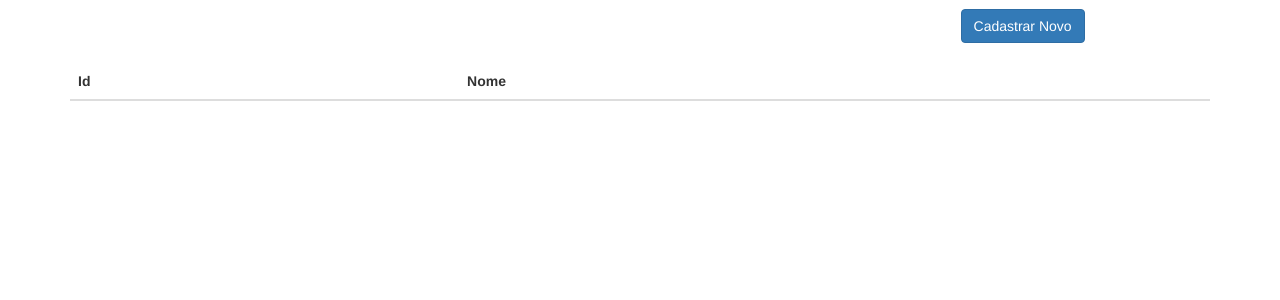
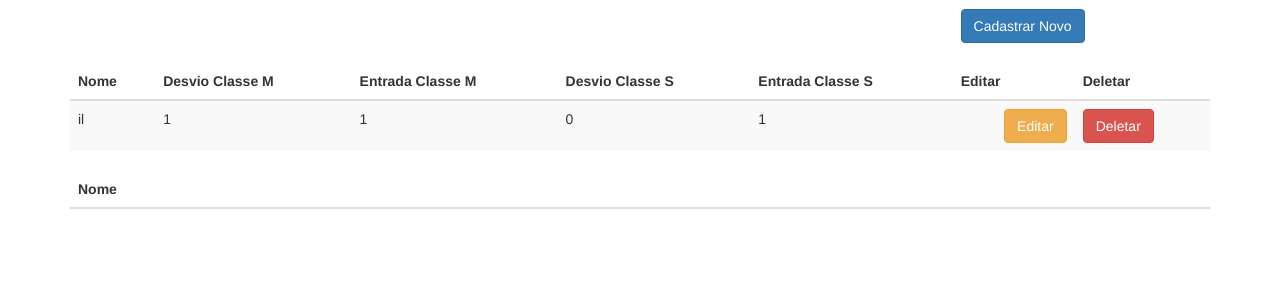
Before and after one commit to petbccufscar/pet_prod, a Django app: page /area/ in a window 1280 px wide. Shown: the part 101-401 px from the top of the page. Run offline with Django 3.2, Linux system fonts and the light colour scheme; data comes from the database, SQL or seed files in the repository; data that the repository does not hold is empty; some libraries are stand-ins or nearby versions.

Commit message:
Arrumando area com classes dinamicas

```diff
--- a/jogo/models.py
+++ b/jogo/models.py
@@ -85,8 +85,8 @@ class Rodada(models.Model):
 
 
 class Area_Classe_Social(models.Model):
-    area = models.ForeignKey(Area, on_delete=models.CASCADE)
-    classe_social = models.ForeignKey(Classe_Social, on_delete=models.CASCADE)
+    area = models.CharField(max_length=200)
+    classe_social = models.CharField(max_length=200)
     entrada = models.IntegerField(validators=[MinValueValidator(1)])
     desvios = models.IntegerField(validators=[MinValueValidator(0)])
 
--- a/jogo/templates/area/area_index.html
+++ b/jogo/templates/area/area_index.html
@@ -13,20 +13,43 @@
             <a href="{% url 'jogo:area_new' %}"><button type="submit" class="btn btn-primary">Cadastrar Novo</button></a>
         </div>
         <br>
+    <table class="table table-striped">
+        <thead>
+            <tr>
+                <th>Nome</th>
+                {% for classe in classesNomes %}
+                   <th>{{ classe }}</th>
+                {% endfor %}
+                <th>Editar</th>
+                <th>Deletar</th>
+            </tr>
+        </thead>
+        <tbody>
+                {% for area, v in desvios_entradas_areas %}
+                    <tr>
+                        <td>{{ area.nome }}</td>
+                        {% for valor in v %}
+                            <td>{{ valor }}</td>
+                        {% endfor %}
+                        <td align="right"><a href="{% url 'jogo:area_edit' area.id %}"><button type="button" class="btn btn-warning">Editar</button></a></td>
+                        <td><a href="{% url 'jogo:area_delete' area.id %}"><button type="button" class="btn btn-danger">Deletar</button></a></td>
+
+                    </tr>
+                {% endfor %}
+        </tbody>
+        </table>
 
     <table class="table table-striped">
     {% with 0 as a %}
 
             <thead>
                 <tr>
-                    <th>Id</th>
                     <th>Nome</th>
                 </tr>
                 {% for area in areas%}
 
             </thead>
                     <tr>
-                        <th data-toggle="collapse" data-target="#collapseinativo{{forloop.counter }}">{{area.id}}</th>
                         <th data-toggle="collapse" data-target="#collapseinativo{{forloop.counter }}">{{area.nome}}</th>
                     </tr>
 
--- a/jogo/views.py
+++ b/jogo/views.py
@@ -14,7 +14,8 @@ from .models import Emprestimo
 from .forms import Emprestimo_Form
 from .models import Time
 from .forms import Time_Form
-from .models import Area, Area_Classe_Social
+from .models import Area
+from .models import Area_Classe_Social
 from .forms import Area_Form
 from .models import Classe_Social
 from .forms import Classe_Social_Form
@@ -267,10 +268,26 @@ def rodada_delete(request, id):
 
 def area_index(request):
     areas = Area.objects.order_by('id')
-    area_classe = Area_Classe_Social.objects.order_by('id')
-    print (areas)
-    print (area_classe)
-    return render(request, 'area/area_index.html', {'area_classe':area_classe,'areas':areas})
+    classes = Classe_Social.objects.all()
+    classesNomes = []
+    desvios_entradas_areas = []
+    valores = []
+    for c in classes:
+        classesNomes.append("Desvio " + c.nome)
+        classesNomes.append("Entrada " + c.nome)
+    for area in areas:
+        desvios_entradas = []
+        valores = []
+        for classe in classes:
+            area_classe = Area_Classe_Social.objects.get(area=area.nome, classe_social=classe.nome)
+            desvios_entradas.append(area_classe.desvios)
+            desvios_entradas.append(area_classe.entrada)
+        valores.append(area)
+        valores.append(desvios_entradas)
+        desvios_entradas_areas.append(valores)
+
+    print (desvios_entradas_areas)
+    return render(request, 'area/area_index.html', {'desvios_entradas_areas': desvios_entradas_areas , 'classesNomes': classesNomes})
 
 def area_new(request):
     if request.method == 'POST':
@@ -315,7 +332,7 @@ def area_new(request):
             list_entradas = iter(list_entradas)
             list_desvios = iter(list_desvios)
             for classe in Classe_Social.objects.order_by('id'):
-                area_classesocial = Area_Classe_Social(area=area,classe_social=classe,entrada=next(list_entradas),desvios=next(list_desvios))
+                area_classesocial = Area_Classe_Social(area=area.nome,classe_social=classe.nome,entrada=next(list_entradas),desvios=next(list_desvios))
                 area_classesocial.save()
 
             return HttpResponseRedirect('/area')
@@ -397,11 +414,11 @@ def area_edit(request, id):
                            'form_area_classesocial': form_area_classesocial,'list':list})
 
     form = Area_Form(instance=area)
-    area_classe = Area_Classe_Social.objects.order_by('id')
+    area_classes = Area_Classe_Social.objects.all()
     form_ac = []
     nomes = []
-    for a in area_classe:
-        if a.area_id == int(id):
+    for a in area_classes:
+        if a.area == area.nome :
             form_area_classesocial =  Area_Classe_Social_Form(instance=a)
             form_ac.append(form_area_classesocial)
 
@@ -507,6 +524,7 @@ def classe_social_new(request):
         print(request.POST)
         form = Classe_Social_Form(request.POST)
         eventos = Evento.objects.all()
+        areas = Area.objects.all()
         if form.is_valid():
             for evento in eventos:
                 multiplicador = Multiplicador()
@@ -514,6 +532,13 @@ def classe_social_new(request):
                 multiplicador.eventoNome = evento.nome
                 multiplicador.classeNome = form['nome'].value()
                 multiplicador.save()
+            for area in areas:
+                area_classe = Area_Classe_Social()
+                area_classe.area = area.nome
+                area_classe.classe_social = form['nome'].value()
+                area_classe.entrada = 1
+                area_classe.desvios = 0
+                area_classe.save()
             form.save()
             return HttpResponseRedirect('/classe_social')
         else:
@@ -527,7 +552,7 @@ def classe_social_edit(request, id):
     form = Classe_Social_Form(instance=classe)
     nomeClasse = Classe_Social_Form(instance=classe)['nome'].value()
     eventos = Evento.objects.all()
-
+    areas = Area.objects.all()
     if request.method == 'POST':
         form = Classe_Social_Form(request.POST, instance=classe)
         if form.is_valid():
@@ -535,6 +560,9 @@ def classe_social_edit(request, id):
                 multi = Multiplicador.objects.filter(eventoNome=evento.nome, classeNome=nomeClasse)
                 multi.update(classeNome=form['nome'].value())
             form.save()
+            for area in areas:
+                multi = Area_Classe_Social.objects.filter(area=area.nome, classe_social=nomeClasse)
+                multi.update(classe_social=form['nome'].value())
             return HttpResponseRedirect('/classe_social')
 
     return render(request, 'classe_social/classe_social_edit.html', {'form': form, 'id': id})
```
Also changed, not shown: jogo/templates/area/area_edit.html (+0 -8 lines), db.sqlite3, jogo/migrations/0001_initial.py.
